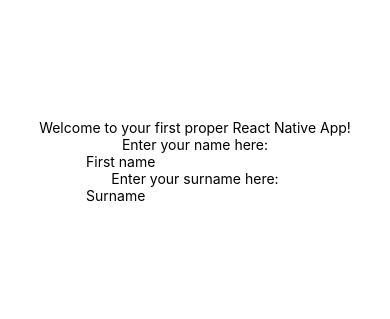
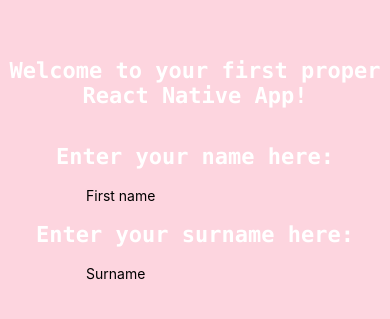
Before and after one commit to ST10466818/lewislollies, a React Native app: screen / in a window 390 px wide. Shown: the part 261-580 px from the top of the page. Built offline with nearby package versions, Linux system fonts and the light colour scheme.

Commit message:
changed text colour and fixed mistake

```diff
--- a/App.tsx
+++ b/App.tsx
@@ -4,10 +4,10 @@
 export default function App() {
   return (
     <View style={styles.container}>
-      <Text>Welcome to your first proper React Native App!</Text>
-      <Text>Enter your name here:</Text>
+      <Text style={styles.newText}>Welcome to your first proper React Native App!</Text>
+      <Text style={styles.newText}>Enter your name here:</Text>
       <TextInput placeholder='First name'></TextInput>
-      <Text>Enter your surname here:</Text>
+      <Text style={styles.newText}>Enter your surname here:</Text>
       <TextInput placeholder='Surname'></TextInput>
       <StatusBar style="auto" />
     </View>
@@ -18,7 +18,7 @@
   container: {
     flex: 1,
 
-    backgroundColor: '#fff',
+    backgroundColor: '#FDD5DF',
     alignItems: 'center',
     justifyContent: 'center',
   },
@@ -30,7 +30,7 @@
     fontFamily:'Monaco',
     marginVertical:18,
     textAlign:'center',
-    color:'FAE8ED'
+    color:'#FFFF',
 
   }
 });
```
